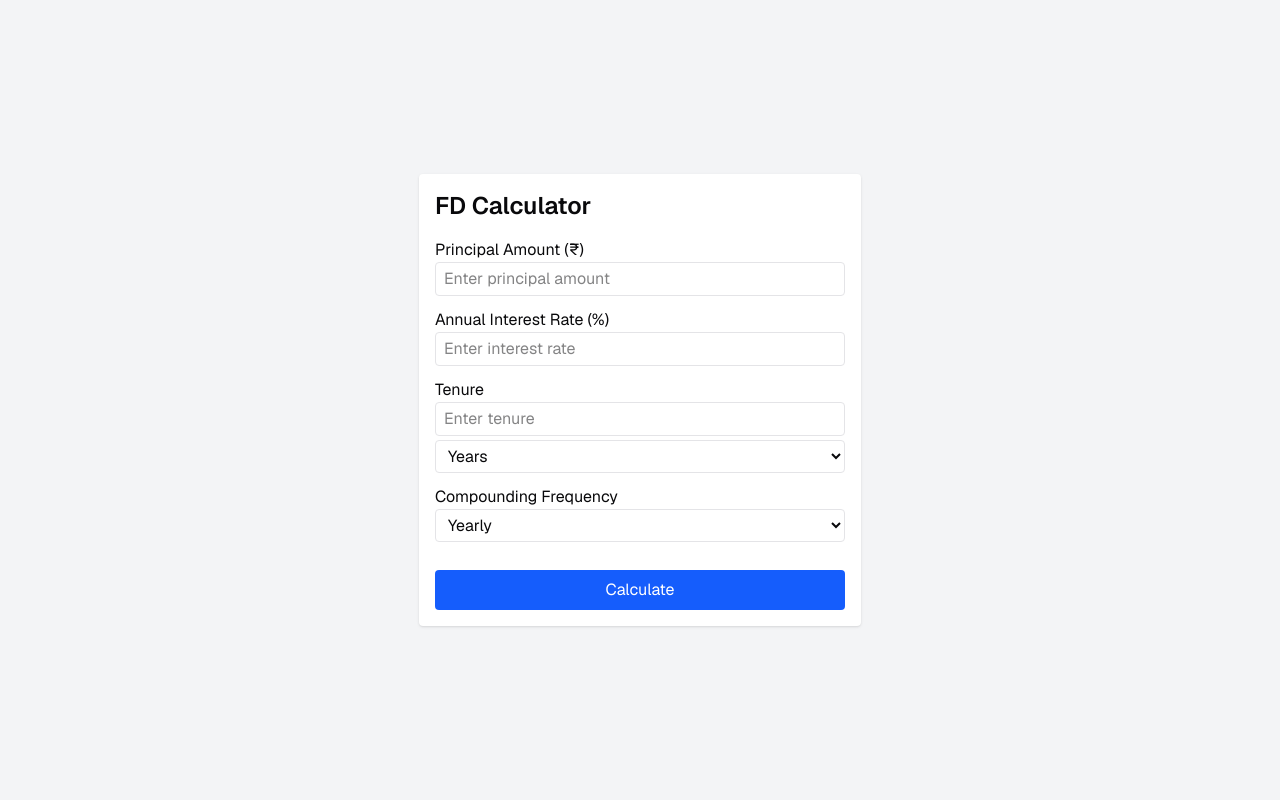
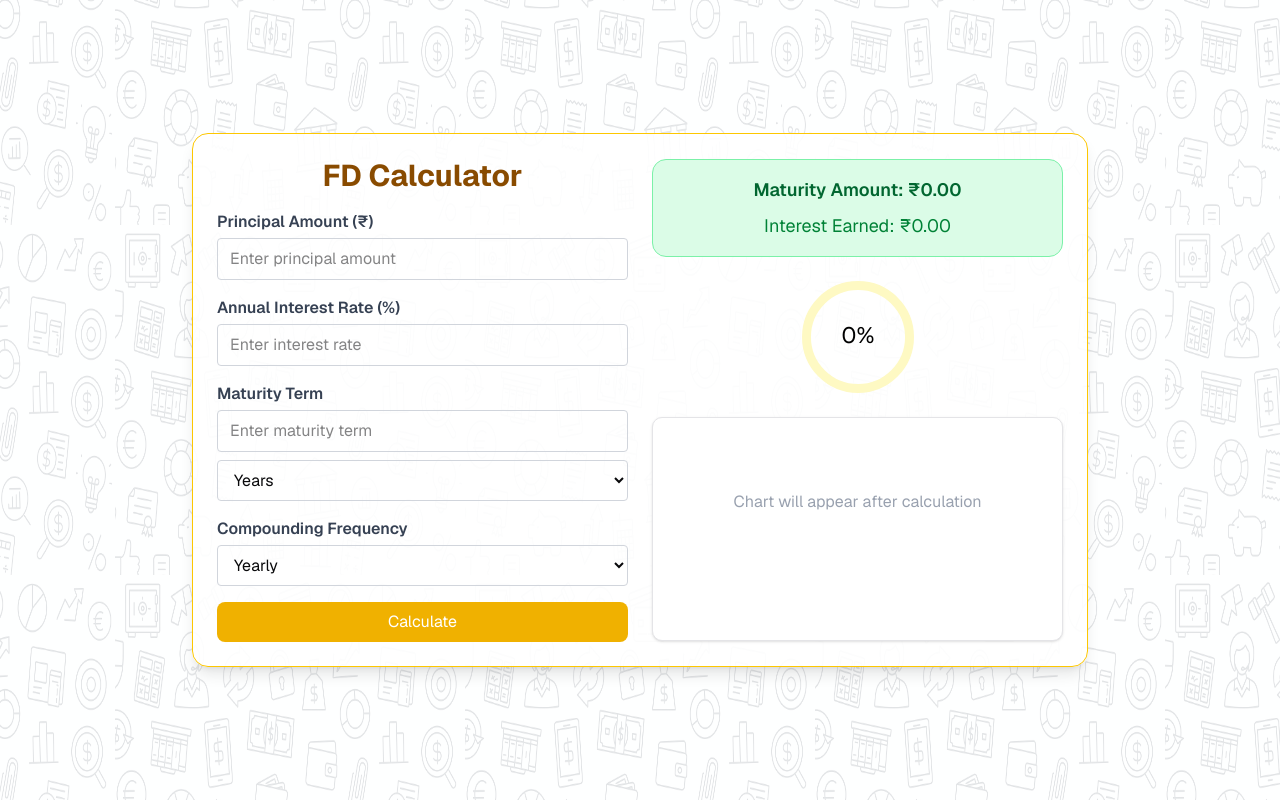
Before and after one commit to GiriBabu-2004/online-bank, a Next.js app in the folder client/: page /user-dashboard/fd-calculator in a window 1280 px wide. Built offline with nearby package versions, Linux system fonts and the light colour scheme; a web font is replaced by a local one.

Commit message:
feat: Enhance Account Info and FD Calculator pages with improved UI and data visualization components

```diff
--- a/client/app/user-dashboard/account-info/page.jsx
+++ b/client/app/user-dashboard/account-info/page.jsx
@@ -1,8 +1,12 @@
 "use client";
  export default function AccountInfoPage() {
    return (
-     <div className="min-h-screen flex items-center justify-center bg-gray-100 p-4">
-       <div className="bg-white p-6 rounded shadow-md w-full max-w-md">
+     <div className="min-h-screen flex items-center justify-center bg-[url('/background.png')] bg-repeat bg-[length:350px_350px] bg-center p-4"
+      style={{
+        backgroundColor: "rgba(255,255,255,0.85)",
+        backgroundBlendMode: "overlay",
+      }}>
+       <div className="bg-white/80 border border-yellow-400 p-6 rounded-2xl shadow-md w-full max-w-md">
          <h2 className="text-2xl font-bold mb-4">Account Information</h2>
          <p className="text-gray-600">This page will display user account information. Not developed yet</p>
          {/* Add your account info components here */}
--- a/client/app/user-dashboard/fd-calculator/page.jsx
+++ b/client/app/user-dashboard/fd-calculator/page.jsx
@@ -1,15 +1,28 @@
 "use client";
 import { useState } from "react";
+import {
+  LineChart,
+  Line,
+  XAxis,
+  YAxis,
+  Tooltip,
+  ResponsiveContainer,
+} from "recharts";
+import {
+  CircularProgressbar,
+  buildStyles,
+} from "react-circular-progressbar";
+import "react-circular-progressbar/dist/styles.css";
 
 export default function FDCalculator() {
   const [principal, setPrincipal] = useState("");
   const [rate, setRate] = useState("");
   const [tenure, setTenure] = useState("");
-  const [tenureType, setTenureType] = useState("years"); // years or months
-  const [compounding, setCompounding] = useState("yearly"); // compounding frequency
-  const [maturityAmount, setMaturityAmount] = useState(null);
+  const [tenureType, setTenureType] = useState("years");
+  const [compounding, setCompounding] = useState("yearly");
+  const [maturityAmount, setMaturityAmount] = useState(0);
+  const [chartData, setChartData] = useState([]);
 
-  // Map compounding frequency to number of times compounded per year
   const compoundingMap = {
     yearly: 1,
     halfYearly: 2,
@@ -25,69 +38,100 @@ export default function FDCalculator() {
 
     const P = parseFloat(principal);
     const R = parseFloat(rate) / 100;
-    let n = compoundingMap[compounding];
+    const n = compoundingMap[compounding];
     let t = parseFloat(tenure);
 
-    // Convert tenure to years if tenureType is months
     if (tenureType === "months") {
       t = t / 12;
     }
 
-    // Compound interest formula: A = P(1 + R/n)^(nt)
     const A = P * Math.pow(1 + R / n, n * t);
-    setMaturityAmount(A.toFixed(2));
+    setMaturityAmount(parseFloat(A.toFixed(2)));
+
+    // Create chart data
+    const data = [];
+    for (let i = 0; i <= n * t; i++) {
+      const amt = P * Math.pow(1 + R / n, i);
+      data.push({ time: `T${i}`, amount: parseFloat(amt.toFixed(2)) });
+    }
+    setChartData(data);
   }
 
+  const principalFloat = parseFloat(principal) || 0;
+  const interestEarned =
+    maturityAmount && principalFloat
+      ? (maturityAmount - principalFloat).toFixed(2)
+      : "0.00";
+
+  const growthPercent =
+    maturityAmount && principalFloat
+      ? Math.min(
+          100,
+          (((maturityAmount - principalFloat) / principalFloat) * 100).toFixed(1)
+        )
+      : 0;
+
   return (
-    <div className="min-h-screen bg-gray-100 flex items-center justify-center">
-    <div className="max-w-md mx-auto p-4 bg-white rounded shadow">
-      <h2 className="text-2xl font-semibold mb-4">FD Calculator</h2>
-      <div className="space-y-3">
+    <div
+      className="min-h-screen bg-[url('/background.png')] bg-repeat bg-[length:350px_350px] bg-center flex items-center justify-center px-4"
+      style={{
+        backgroundColor: "rgba(255,255,255,0.85)",
+        backgroundBlendMode: "overlay",
+      }}
+    >
+      <div className="max-w-4xl w-full mx-auto bg-white/90 border border-yellow-400 rounded-2xl shadow-lg p-6 grid md:grid-cols-2 gap-6">
+        {/* Form */}
+        <div className="space-y-4">
+          <h2 className="text-3xl font-bold text-yellow-800 text-center">FD Calculator</h2>
+
           <div>
-          <label>Principal Amount (₹)</label>
+            <label className="block font-semibold text-gray-700 mb-1">Principal Amount (₹)</label>
             <input
               type="number"
               value={principal}
               onChange={(e) => setPrincipal(e.target.value)}
-            className="w-full border rounded px-2 py-1"
+              className="w-full border border-gray-300 rounded px-3 py-2 focus:ring-2 focus:ring-blue-400 outline-none"
               placeholder="Enter principal amount"
             />
           </div>
+
           <div>
-          <label>Annual Interest Rate (%)</label>
+            <label className="block font-semibold text-gray-700 mb-1">Annual Interest Rate (%)</label>
             <input
               type="number"
               step="0.01"
               value={rate}
               onChange={(e) => setRate(e.target.value)}
-            className="w-full border rounded px-2 py-1"
+              className="w-full border border-gray-300 rounded px-3 py-2 focus:ring-2 focus:ring-blue-400 outline-none"
               placeholder="Enter interest rate"
             />
           </div>
+
           <div>
-          <label>Tenure</label>
+            <label className="block font-semibold text-gray-700 mb-1">Maturity Term</label>
             <input
               type="number"
               value={tenure}
               onChange={(e) => setTenure(e.target.value)}
-            className="w-full border rounded px-2 py-1"
-            placeholder="Enter tenure"
+              className="w-full border border-gray-300 rounded px-3 py-2 focus:ring-2 focus:ring-blue-400 outline-none"
+              placeholder="Enter maturity term"
             />
             <select
               value={tenureType}
               onChange={(e) => setTenureType(e.target.value)}
-            className="mt-1 w-full border rounded px-2 py-1"
+              className="mt-2 w-full border border-gray-300 rounded px-3 py-2"
             >
               <option value="years">Years</option>
               <option value="months">Months</option>
             </select>
           </div>
+
           <div>
-          <label>Compounding Frequency</label>
+            <label className="block font-semibold text-gray-700 mb-1">Compounding Frequency</label>
             <select
               value={compounding}
               onChange={(e) => setCompounding(e.target.value)}
-            className="w-full border rounded px-2 py-1"
+              className="w-full border border-gray-300 rounded px-3 py-2"
             >
               <option value="yearly">Yearly</option>
               <option value="halfYearly">Half-Yearly</option>
@@ -95,22 +139,66 @@ export default function FDCalculator() {
               <option value="monthly">Monthly</option>
             </select>
           </div>
+
           <button
             onClick={calculateMaturity}
-          className="w-full bg-blue-600 text-white rounded py-2 mt-4"
+            className="w-full bg-yellow-500 text-white cursor-pointer py-2 rounded-md hover:bg-yellow-600 transition"
           >
             Calculate
           </button>
         </div>
 
-      {maturityAmount && (
-        <div className="mt-6 p-4 bg-green-100 rounded">
-          <p><strong>Maturity Amount:</strong> ₹{maturityAmount}</p>
-          <p>
-            <strong>Interest Earned:</strong> ₹{(maturityAmount - principal).toFixed(2)}
+        {/* Result and Visualization */}
+        <div className="space-y-6 flex flex-col justify-center items-center">
+          {/* Result Box */}
+          <div className="bg-green-100 border border-green-300 rounded-xl p-4 w-full max-w-md space-y-2 text-center">
+            <p className="text-lg font-semibold text-green-800">
+              Maturity Amount: ₹{maturityAmount.toFixed(2)}
+            </p>
+            <p className="text-lg text-green-700">
+              Interest Earned: ₹{interestEarned}
             </p>
           </div>
+
+          {/* Circular Progress */}
+          <div className="w-28 h-28">
+            <CircularProgressbar
+              value={growthPercent}
+              text={`${growthPercent}%`}
+              styles={buildStyles({
+                textColor: "#000000",         // Black text
+    pathColor: "#facc15",         // Yellow path (Tailwind's yellow-400)
+    trailColor: "#fef9c3",
+              })}
+            />
+          </div>
+
+          {/* Line Chart */}
+          <div className="h-56 bg-white border rounded-lg p-2 shadow w-full max-w-md">
+            {chartData.length > 0 ? (
+              <ResponsiveContainer width="100%" height="100%">
+                <LineChart data={chartData}>
+                  <XAxis dataKey="time" fontSize={10} />
+                  <YAxis
+                    tickFormatter={(val) => `₹${val}`}
+                    fontSize={10}
+                    domain={["auto", "auto"]}
+                  />
+                  <Tooltip formatter={(val) => `₹${val}`} />
+                  <Line
+                    type="monotone"
+                    dataKey="amount"
+                    stroke="#3b82f6"
+                    strokeWidth={2}
+                    dot={false}
+                  />
+                </LineChart>
+              </ResponsiveContainer>
+            ) : (
+              <p className="text-center text-gray-400 mt-16">Chart will appear after calculation</p>
             )}
+          </div>
+        </div>
       </div>
     </div>
   );
--- a/client/app/user-dashboard/statement/page.jsx
+++ b/client/app/user-dashboard/statement/page.jsx
@@ -1,8 +1,12 @@
 "use client";
 export default function StatementPage() {
   return (
-    <div className="min-h-screen flex items-center justify-center bg-gray-100 p-4">
-      <div className="bg-white p-6 rounded shadow-md w-full max-w-md">
+    <div className="min-h-screen flex items-center justify-center bg-[url('/background.png')] bg-repeat bg-[length:350px_350px] bg-center p-4"
+      style={{
+        backgroundColor: "rgba(255,255,255,0.85)",
+        backgroundBlendMode: "overlay",
+      }}>
+      <div className="bg-white/80 border border-yellow-400 p-6 rounded-2xl shadow-md w-full max-w-md">
         <h2 className="text-2xl font-bold mb-4">User Statement</h2>
         <p className="text-gray-600">This page will display user statement information. Not developed yet</p>
         {/* Add your statement components here */}
--- a/client/package.json
+++ b/client/package.json
@@ -29,6 +29,7 @@
     "motion": "^12.23.0",
     "next": "15.3.4",
     "react": "^19.0.0",
+    "react-circular-progressbar": "^2.2.0",
     "react-dom": "^19.0.0",
     "react-icons": "^5.5.0",
     "recharts": "^3.1.0",
```
Also changed, not shown: 1 other file (tests, documents, lock files or other folders). Lines whose indentation alone changed are shown as unchanged.
